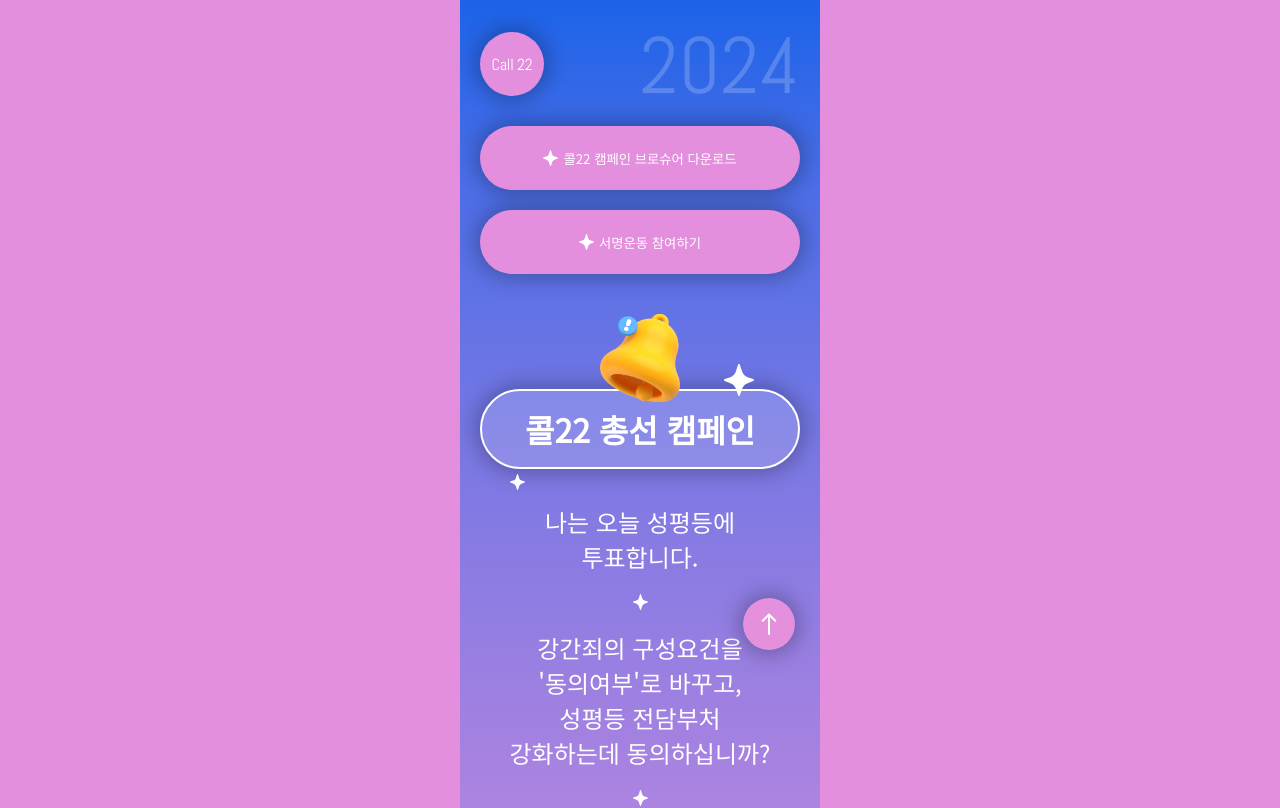
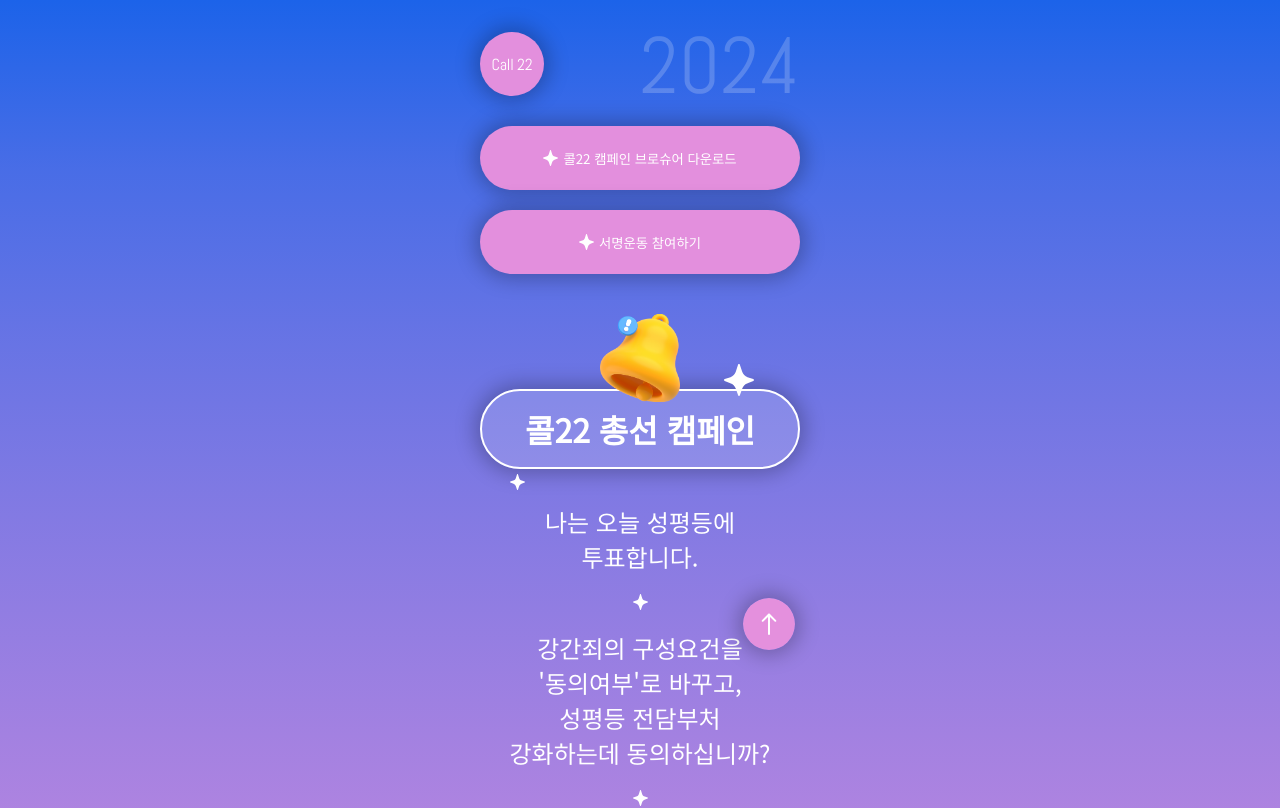
Before and after one commit to NullFull/call22nd, a Next.js app: page / in a window 1280 px wide. Shown: the top 808 px of the page. Built offline with nearby package versions, Linux system fonts and the light colour scheme; no server answers.

Commit message:
style: change background color of main wrapper

```diff
--- a/src/app/main.css
+++ b/src/app/main.css
@@ -5,8 +5,8 @@
   display: flex;
   flex-direction: row;
   justify-content: center;
-  background: #E38FDD;
-  min-height: 1000px;
+  background: linear-gradient(#1C63E9, 20%, #E690DD, 80%, #1C63E9);
+  min-height: 900px;
 }
 
 .main {
@@ -16,7 +16,7 @@
   padding: 1rem 1rem 4rem 1rem;
   background: linear-gradient(#1C63E9, 20%, #E690DD, 80%, #1C63E9);
   width: 360px;
-  min-height: 1000px;
+  height: 100%;
   text-align: center;
 }
 
```
